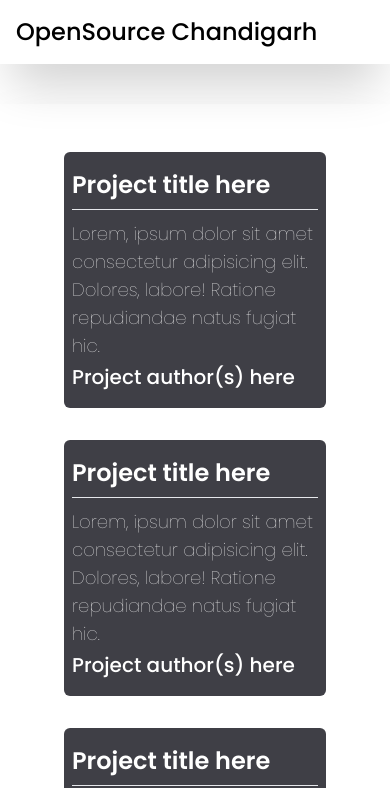
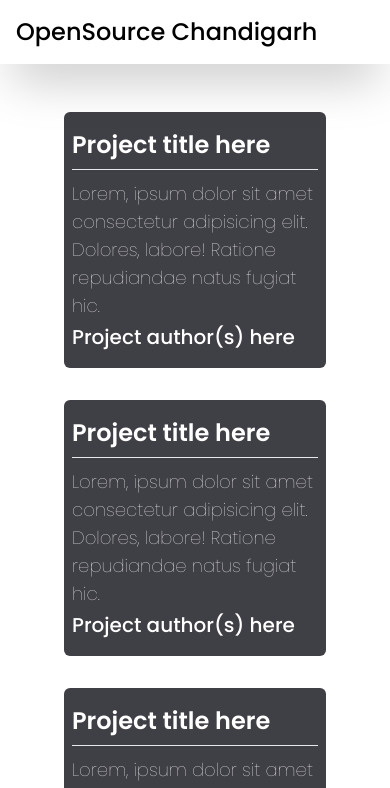
Before and after one commit to aakashj001/open-source-chandigarh, a React (Create React App) app: page /projects in a window 390 px wide. Shown: the top 788 px of the page. Built offline with nearby package versions, Linux system fonts and the light colour scheme.

Commit message:
basic bug fix

```diff
--- a/src/components/Projects.js
+++ b/src/components/Projects.js
@@ -3,7 +3,7 @@ import ProjCards from './ProjCards'
 
 function Projects() {
   return (
-    <div className='container m-auto my-10 px-16 py-8 shadow-2xl flex flex-row flex-wrap justify-around'>
+    <div className='container m-auto md:my-10 px-16 py-8 shadow-2xl flex flex-row flex-wrap justify-around'>
         <ProjCards />
         <ProjCards />
         <ProjCards />
```
